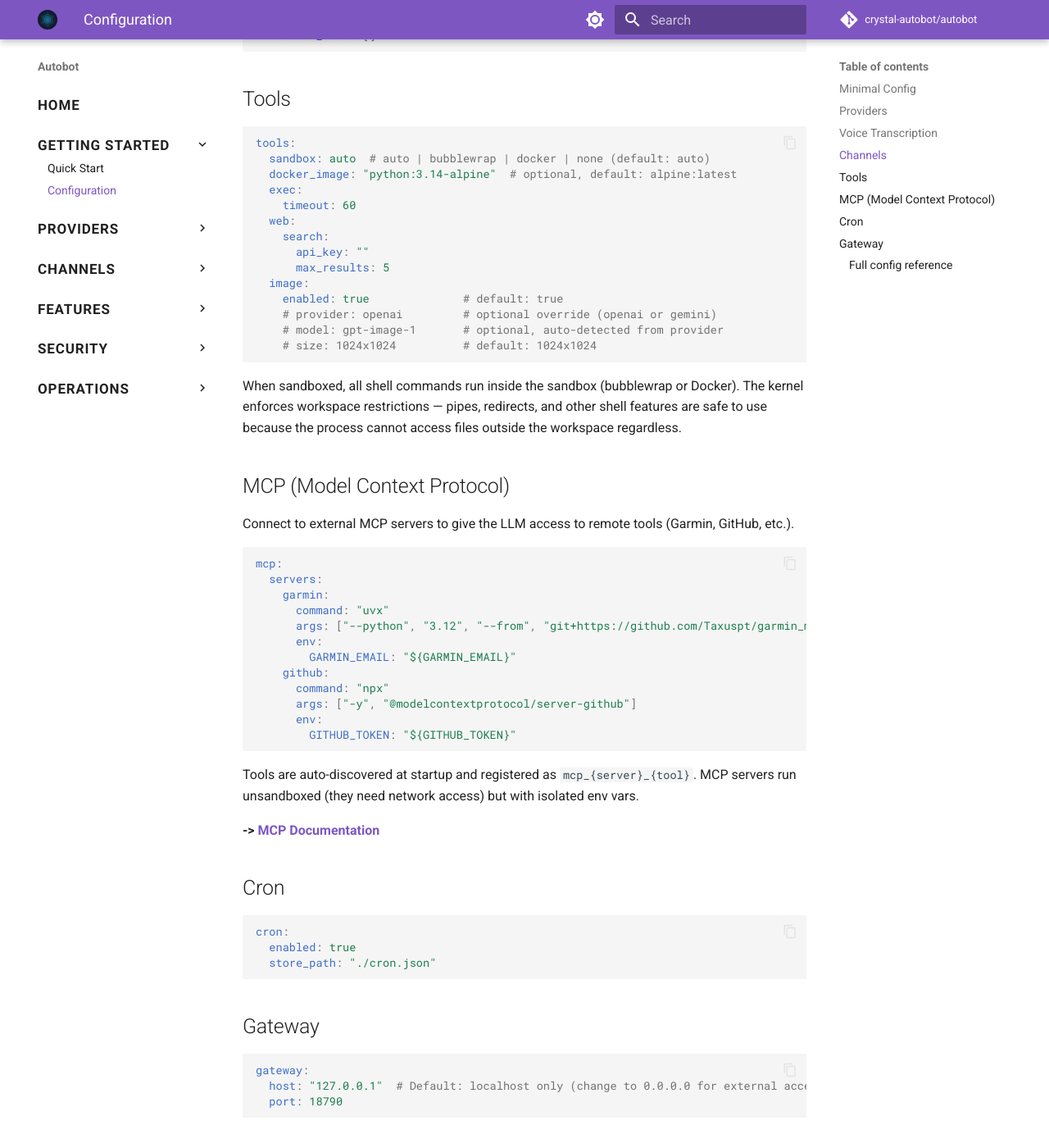
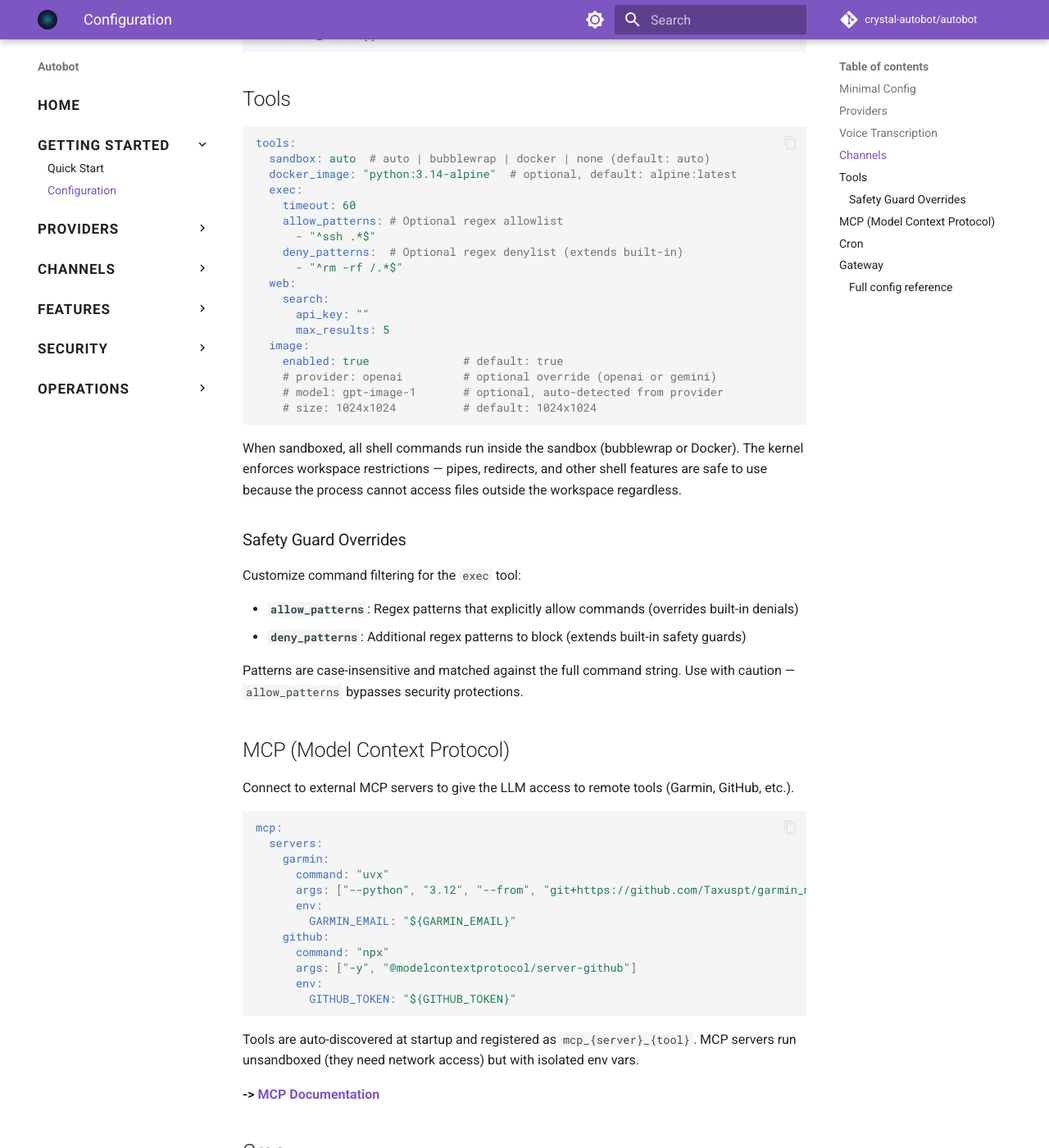
Before and after one commit to crystal-autobot/autobot, an MkDocs documentation site: the page built from docs/configuration.md, in a window 1280 px wide and 1400 px high, scrolled down 1994 px. Shown: the whole window at 82% size. Built offline with MkDocs 1.6.1 and Material for MkDocs 9.7.7, drawn with Linux system fonts in a browser that asks for light colours; comment, search, counter and statistics services are not loaded.

Commit message:
feat(tools): allow overriding exec safety guards via config (#58)
* feat(tools): allow overriding exec safety guards via config

Users can now provide allow_patterns and deny_patterns for the exec tool.
Allow patterns explicitly override built-in safety guards.
Co-authored-by: Gemini <renich+gemini@woralelandia.com>

* style: fix block parameter naming in safety guard config

* docs: add safety guard override documentation to configuration.md

* fix(tools): merge user deny_patterns with defaults instead of replacing

- Security fix: User deny_patterns now extend built-in defaults instead of
  silently replacing all 25+ safety patterns (fork bombs, privilege escalation,
  reverse shells, etc.)
- Extract pattern loading to SetupHelper.load_exec_patterns() to eliminate
  code duplication between gateway.cr and setup_helper.cr
- Add test verifying default patterns are preserved when only allow_patterns
  is configured
- Fix documentation layout (restore blank line before ## Tools heading)

Co-authored-by: Assistant <renich+assistant@evalinux.com>

* refactor: improve docs and readability

---------

Co-authored-by: intro bot <introbotmx@gmail.com>
Co-authored-by: Gemini <renich+gemini@woralelandia.com>
Co-authored-by: Assistant <renich+assistant@evalinux.com>
Co-authored-by: Vitalii Elenhaupt <velenhaupt@gmail.com>

````diff
--- a/docs/configuration.md
+++ b/docs/configuration.md
@@ -91,6 +91,10 @@ tools:
   docker_image: "python:3.14-alpine"  # optional, default: alpine:latest
   exec:
     timeout: 60
+    allow_patterns: # Optional regex allowlist
+      - "^ssh .*$"
+    deny_patterns:  # Optional regex denylist (extends built-in)
+      - "^rm -rf /.*$"
   web:
     search:
       api_key: ""
@@ -103,6 +107,15 @@ tools:
 ```
 
 When sandboxed, all shell commands run inside the sandbox (bubblewrap or Docker). The kernel enforces workspace restrictions — pipes, redirects, and other shell features are safe to use because the process cannot access files outside the workspace regardless.
+
+### Safety Guard Overrides
+
+Customize command filtering for the `exec` tool:
+
+- **`allow_patterns`**: Regex patterns that explicitly allow commands (overrides built-in denials)
+- **`deny_patterns`**: Additional regex patterns to block (extends built-in safety guards)
+
+Patterns are case-insensitive and matched against the full command string. Use with caution — `allow_patterns` bypasses security protections.
 
 ## MCP (Model Context Protocol)
 
````
Also changed, not shown: 8 other files.
